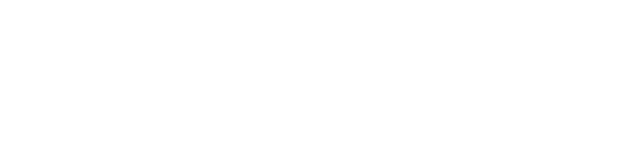
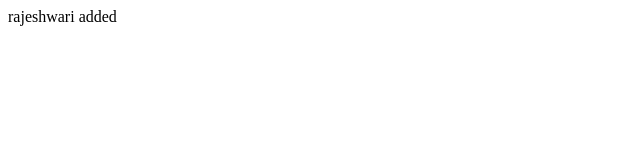
Before and after one commit to vinodshalgar/gitwf001, a plain HTML site: page index.html in a window 1280 px wide. Shown: the whole page, without its empty margins (0-640 px from the left). Drawn offline with Linux system fonts and the light colour scheme.

Commit message:
Update index.html

```diff
--- a/index.html
+++ b/index.html
@@ -1,3 +1,4 @@
 <html>
 <!-- vinod -->
+  rajeshwari added
 <html>
```
